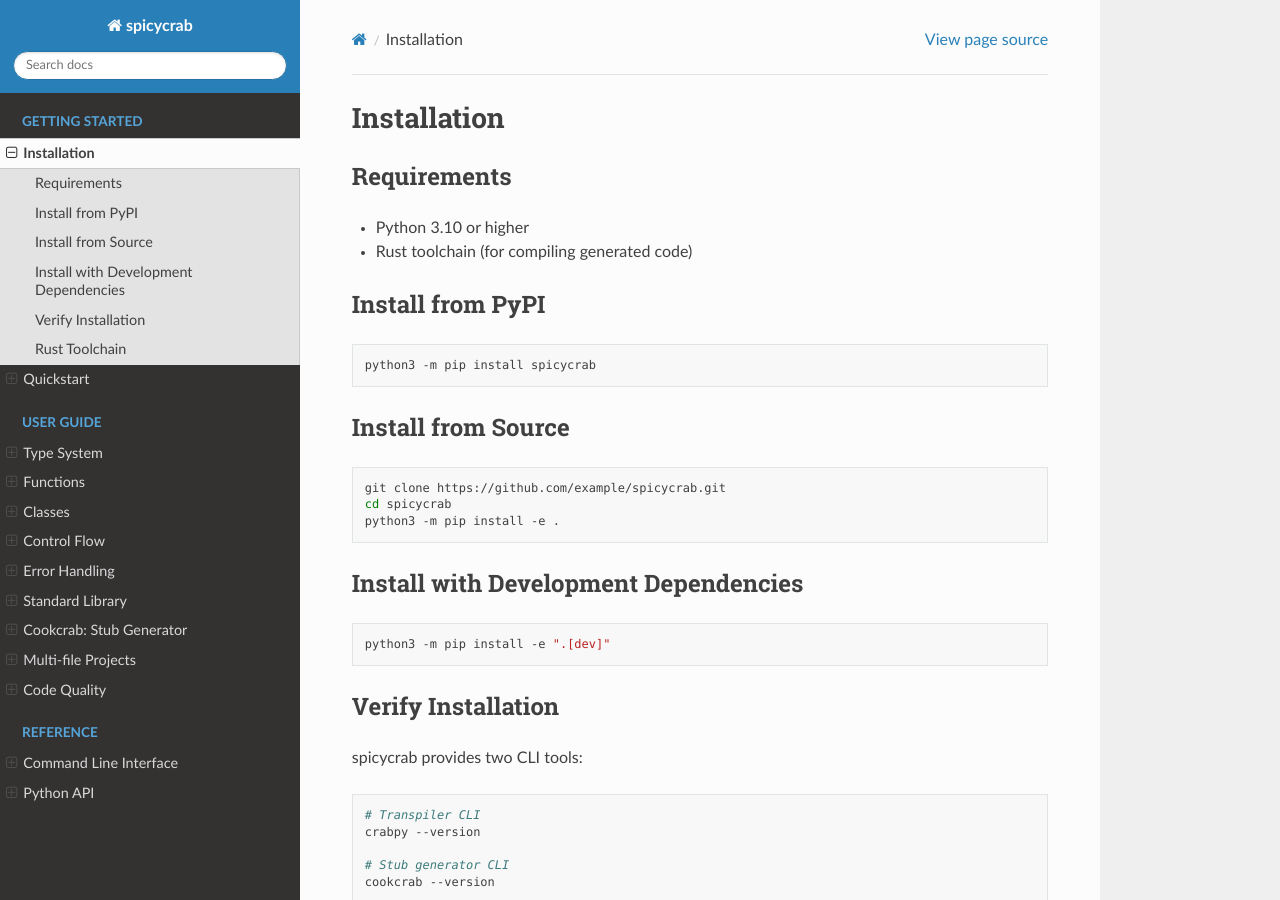
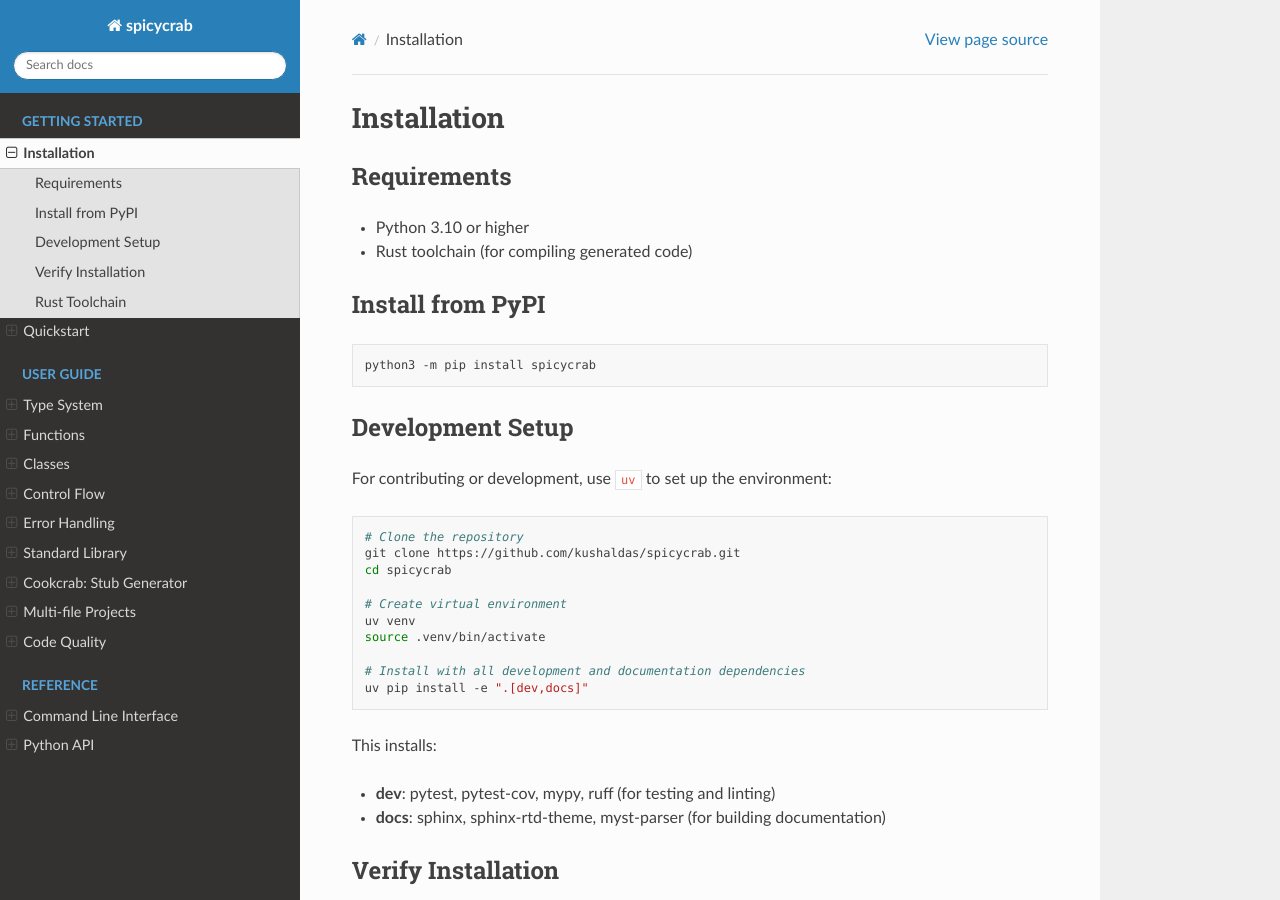
Before and after one commit to kushaldas/spicycrab, a Sphinx documentation site: the page built from docs/installation.rst, in a window 1280 px wide and 900 px high. Built offline with Sphinx 7.4.7 and the Read the Docs theme 3.1.0, drawn with Linux system fonts in a browser that asks for light colours.

```diff
--- a/Cargo.toml
+++ b/Cargo.toml
@@ -1,6 +1,6 @@
 [package]
 name = "spicycrab"
-version = "0.1.0"
+version = "0.0.1"
 edition = "2021"
 description = "A Python to Rust transpiler for type-annotated Python code"
 
--- a/docs/installation.rst
+++ b/docs/installation.rst
@@ -14,21 +14,28 @@ Install from PyPI
 
    python3 -m pip install spicycrab
 
-Install from Source
--------------------
+Development Setup
+-----------------
+
+For contributing or development, use ``uv`` to set up the environment:
 
 .. code-block:: bash
 
-   git clone https://github.com/example/spicycrab.git
+   # Clone the repository
+   git clone https://github.com/kushaldas/spicycrab.git
    cd spicycrab
-   python3 -m pip install -e .
 
-Install with Development Dependencies
--------------------------------------
+   # Create virtual environment
+   uv venv
+   source .venv/bin/activate
 
-.. code-block:: bash
+   # Install with all development and documentation dependencies
+   uv pip install -e ".[dev,docs]"
 
-   python3 -m pip install -e ".[dev]"
+This installs:
+
+- **dev**: pytest, pytest-cov, mypy, ruff (for testing and linting)
+- **docs**: sphinx, sphinx-rtd-theme, myst-parser (for building documentation)
 
 Verify Installation
 -------------------
```
Also changed, not shown: README.md (+16 -2 lines), pyproject.toml (+2 -8 lines), 2 other files.
